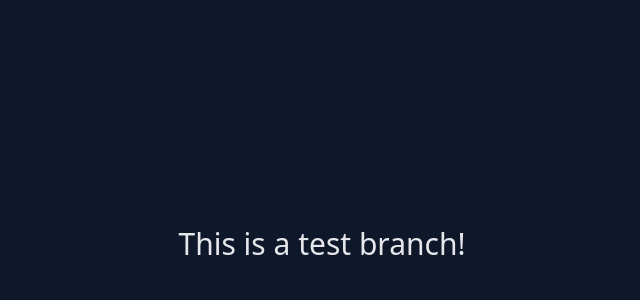
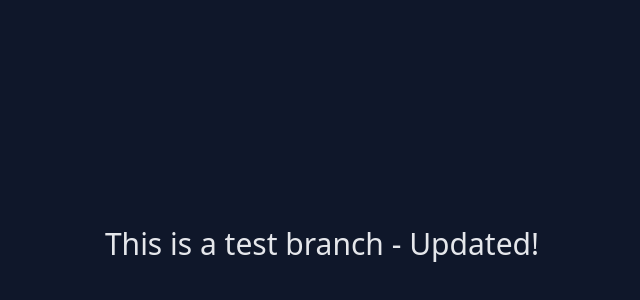
Before and after one commit to DarkstarXDD/playground, a React (Vite) app: page / in a window 1280 px wide. Shown: the part 156-456 px from the top of the page, without its empty margins (318-958 px from the left). Built offline with nearby package versions, Linux system fonts and the light colour scheme.

Commit message:
update branch

```diff
--- a/src/App.jsx
+++ b/src/App.jsx
@@ -3,7 +3,7 @@ import "/src/styles.css"
 export default function App() {
   return (
     <main>
-      <h1 className="text-3xl">This is a test branch!</h1>
+      <h1 className="text-3xl">This is a test branch - Updated!</h1>
     </main>
   )
 }
```
